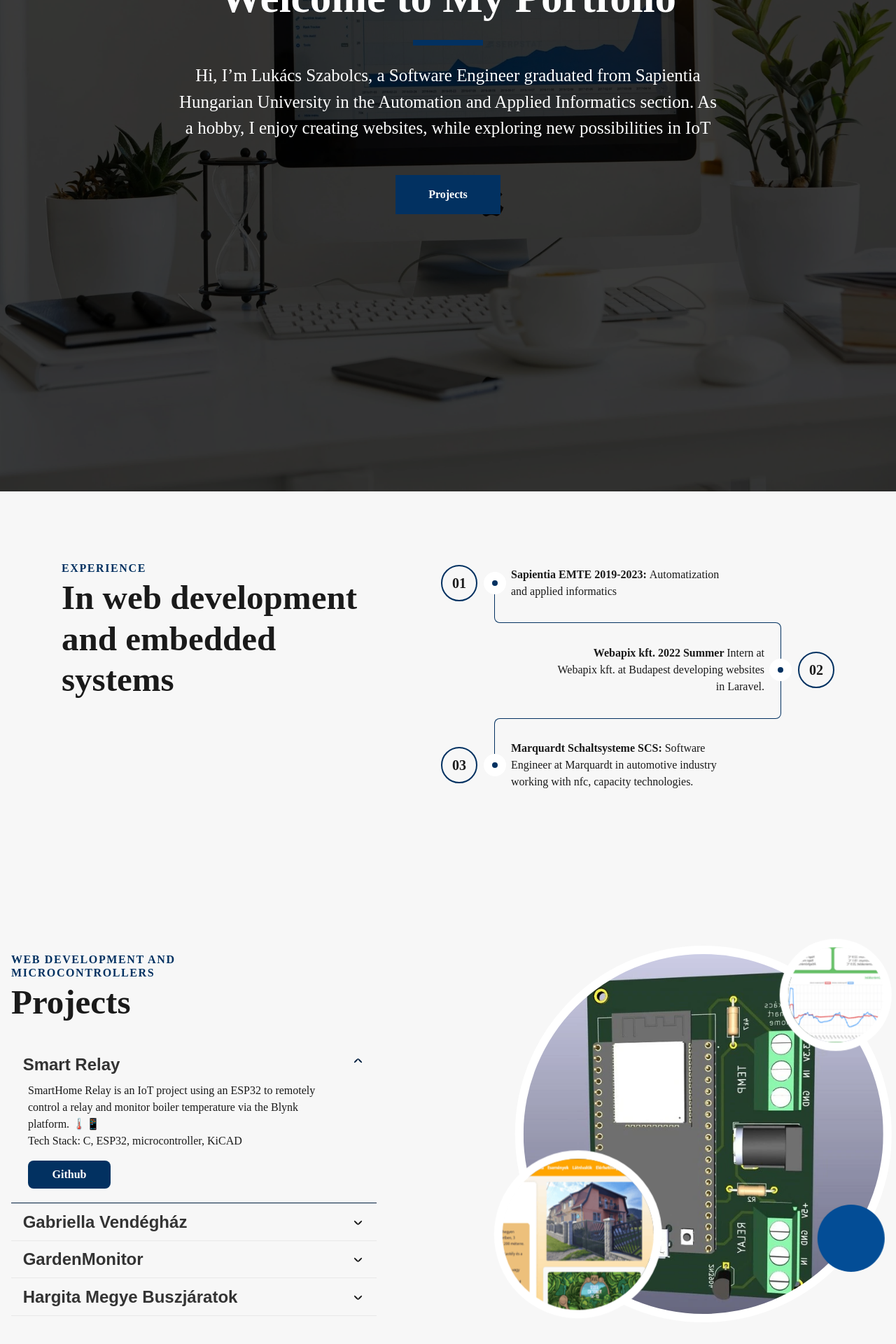
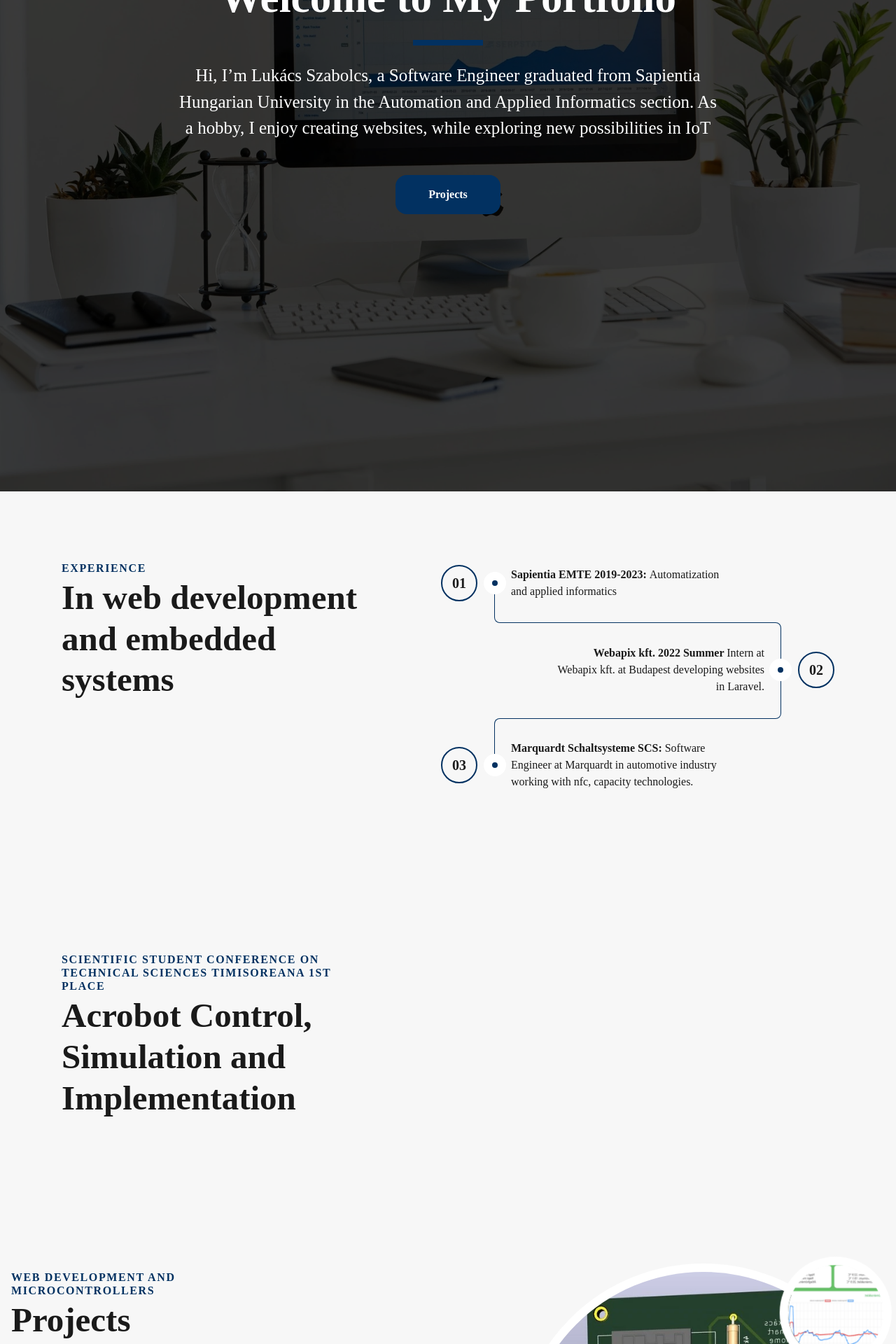
Before and after one commit to szabilukacs/szabilukacs.github.io, a PHP site: page / in a window 1280 px wide. Shown: the part 340-2260 px from the top of the page at 70% size. Run offline with PHP 8.4, Linux system fonts and the light colour scheme; grey boxes are pictures that could not be loaded.

Commit message:
Add animations

```diff
--- a/css/index.css
+++ b/css/index.css
@@ -551,8 +551,11 @@
     display: flex;
     justify-content: flex-start;
     align-items: center;
+    opacity: 0;
   }
-
+  #experience .cs-title {
+    opacity: 0;
+  }
   #experience .cs-item:nth-of-type(1) .cs-item-text:before {
     height: 50%;
     top: auto;
@@ -710,6 +713,103 @@
 }
 
 /*-- -------------------------- -->
+<---        Allamvizsga         -->
+<--- -------------------------- -*/
+/* Mobile - 360px */
+@media only screen and (min-width: 0rem) {
+  #tdk {
+    padding: var(--sectionPadding);
+  }
+  #video_container{
+    display: flex;
+    justify-content: center;
+    align-items: center;
+    width: 100%;
+    height: 100%;
+    overflow: hidden;
+  }
+  #video_container video {
+    width: 100%;
+    height: auto;
+    max-width: 800px; /* Limit the maximum size */
+    max-height: 80vh; /* Limit the height to the viewport height */
+    object-fit: contain; /* Ensures the video scales properly without distortion */
+}
+
+  #tdk .cs-container {
+    width: 100%;
+    /* changes to 1104px on tablet */
+    max-width: 34.375rem;
+    margin: auto;
+    display: flex;
+    flex-direction: column;
+    align-items: center;
+    /* 48px - 64px */
+    gap: clamp(3rem, 6vw, 4rem);
+  }
+
+  #tdk .cs-content {
+    /* set text align to left if content needs to be left aligned */
+    text-align: left;
+    width: 100%;
+    max-width: 27.125rem;
+    display: flex;
+    flex-direction: column;
+    /* centers content horizontally, set to flex-start to left align */
+    align-items: flex-start;
+  }
+
+  #tdk .cs-text {
+    margin-bottom: 1rem;
+  }
+
+  #tdk .cs-text:last-of-type {
+    margin-bottom: 2rem;
+  }
+
+  #tdk .cs-number {
+    /* 16px - 20px */
+    font-size: clamp(1rem, 2vw, 1.25rem);
+    font-weight: 700;
+    /* 15px - 24px */
+    margin-right: clamp(0.9375rem, 3vw, 1.5rem);
+    /* 40px - 52px */
+    width: clamp(2.5rem, 5.1vw, 3.25rem);
+    height: clamp(2.5rem, 5.1vw, 3.25rem);
+    border-radius: 50%;
+    border: 2px solid var(--primary);
+    color: var(--headerColor);
+    background-color: transparent;
+    display: flex;
+    justify-content: center;
+    align-items: center;
+    /* prevents flexbox from squishing it */
+    flex: none;
+    position: relative;
+  }
+
+}
+
+/* Tablet - 768px */
+@media only screen and (min-width: 48rem) {
+  #tdk .cs-container {
+    max-width: 69rem;
+    flex-direction: row;
+    justify-content: space-between;
+    align-items: flex-start;
+    column-gap: 2.75rem;
+  }
+
+  #tdk .cs-content {
+    width: 50%;
+    /* reset margin to play nice with flexbox */
+    margin: 0;
+  }
+
+}
+
+
+/*-- -------------------------- -->
 <---         Contact            -->
 <--- -------------------------- -*/
 @media only screen and (min-width: 0rem) {
--- a/index.html
+++ b/index.html
@@ -106,7 +106,7 @@
                     Automation and Applied Informatics section. As a hobby, I enjoy creating websites, while exploring
                     new possibilities in IoT
                 </p>
-                <a href="#projects" class="cs-button-solid">Projects</a>
+                <a href="#projects" class="cs-button-solid" style="border-radius: 1rem;">Projects</a>
             </div>
 
             <!-- Background Image -->
@@ -153,6 +153,27 @@
                         </p>
                     </li>
                 </ul>
+            </div>
+        </section>
+
+        <!-- ============================================ -->
+        <!--                Allamvizsga                   -->
+        <!-- ============================================ -->
+
+        <section id = "tdk">
+            <div class="cs-container">
+                <!-- Left Section -->
+                <div class="cs-content">
+                    <span class="cs-topper">Scientific Student Conference on Technical Sciences Timisoreana 1st Place</span>
+                    <h2 class="cs-title">Acrobot Control, Simulation and Implementation</h2>
+                </div>
+                <!-- Right Section -->
+                <div class="cs-content" id="video_container">
+                    <video autoplay loop muted>
+                        <source src="assets/video/Real_Acrobot_Simulation3.webm" type="video/webm">
+                        Your browser does not support the video tag.
+                    </video>
+                </div>
             </div>
         </section>
 
@@ -297,6 +318,8 @@
         </div>
     </footer>
 
+    <script src="https://cdnjs.cloudflare.com/ajax/libs/gsap/3.11.1/gsap.min.js"></script>
+    <script src="js/animations.js"></script>
     <script defer src="js/nav.js"></script>
     <script defer src="js/projects.js"></script>
 
--- /dev/null
+++ b/js/animations.js
@@ -0,0 +1,88 @@
+// GSAP animation
+window.addEventListener('load', () => {
+
+    const items = document.querySelectorAll('.cs-item');
+
+    // Set up the Intersection Observer to animate when the element is in view
+    const observer = new IntersectionObserver((entries, observer) => {
+        entries.forEach(entry => {
+            if (entry.isIntersecting) {
+                // GSAP animation for each list item
+                gsap.to(entry.target, {
+                    opacity: 1,
+                    y: 0,
+                    duration: 1,
+                    ease: "power4.out",
+                });
+
+                // Stop observing after animation
+                observer.unobserve(entry.target);
+            }
+        });
+    }, { threshold: 0.6 });  // Trigger when 50% of the element is in view
+
+    // Start observing each item
+    items.forEach(item => {
+        gsap.set(item, { opacity: 0, y: 50 }); // Start slightly lower with opacity 0
+        observer.observe(item);
+    });
+
+    // Animate the section heading when it comes into view
+    const headingObserver = new IntersectionObserver((entries, observer) => {
+        entries.forEach(entry => {
+            if (entry.isIntersecting) {
+                gsap.to(entry.target, {
+                    opacity: 1,
+                    y: 0,
+                    duration: 1.5,
+                    ease: "power4.out",
+                });
+                observer.unobserve(entry.target);
+            }
+        });
+    }, { threshold: 0.6 });
+
+    // Observe the title
+    const title = document.querySelector("#experience .cs-title");
+    gsap.set(title, { opacity: 0, y: 50 }); // Start slightly lower with opacity 0
+    headingObserver.observe(title);
+
+    gsap.from(".cs-logo", {
+        opacity: 0,
+        y: -50,
+        rotation: 360,
+        duration: 1.5,
+        ease: "bounce.out",
+    });
+
+    gsap.from("#home .cs-title", {
+        opacity: 0,
+        y: -50,
+        duration: 1.5,
+        ease: "power4.out",
+    });
+
+    gsap.from("#home .cs-text", {
+        opacity: 0,
+        x: -100,
+        duration: 1.5,
+        delay: 0.5,
+        ease: "power4.out",
+    });
+
+    gsap.from("#home .cs-button-solid", {
+        opacity: 0,
+        y: 50,
+        duration: 1.5,
+        delay: 1,
+        ease: "power4.out",
+    });
+
+    gsap.from(".cs-background img", {
+        opacity: 0,
+        scale: 1.2,
+        duration: 2,
+        delay: 1.5,
+        ease: "power4.out",
+    });
+});
```
Also changed, not shown: assets/images/logos/facebook-svgrepo-com.svg (added), assets/images/logos/play-svgrepo-com.svg (added), 1 other file.
